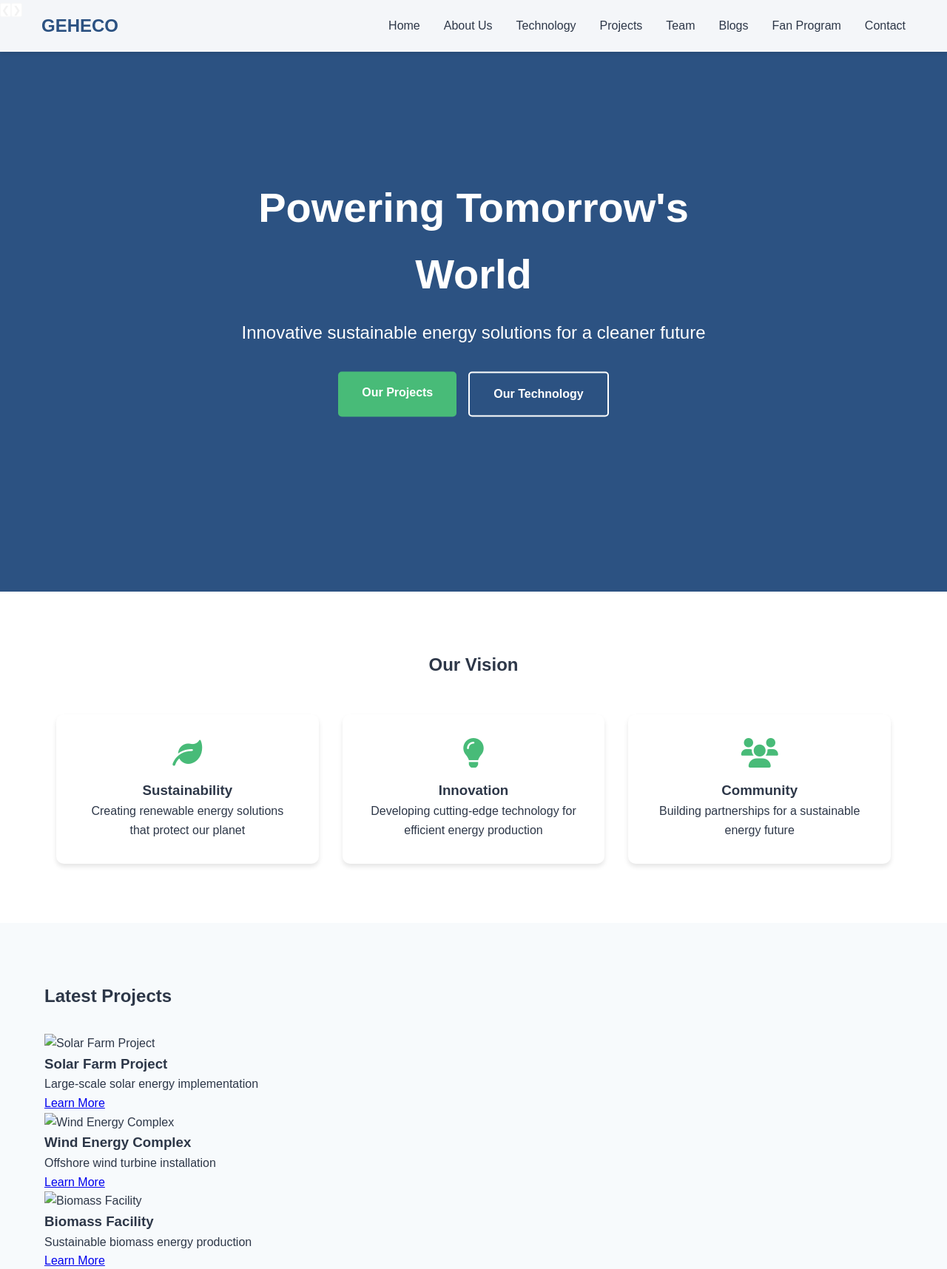
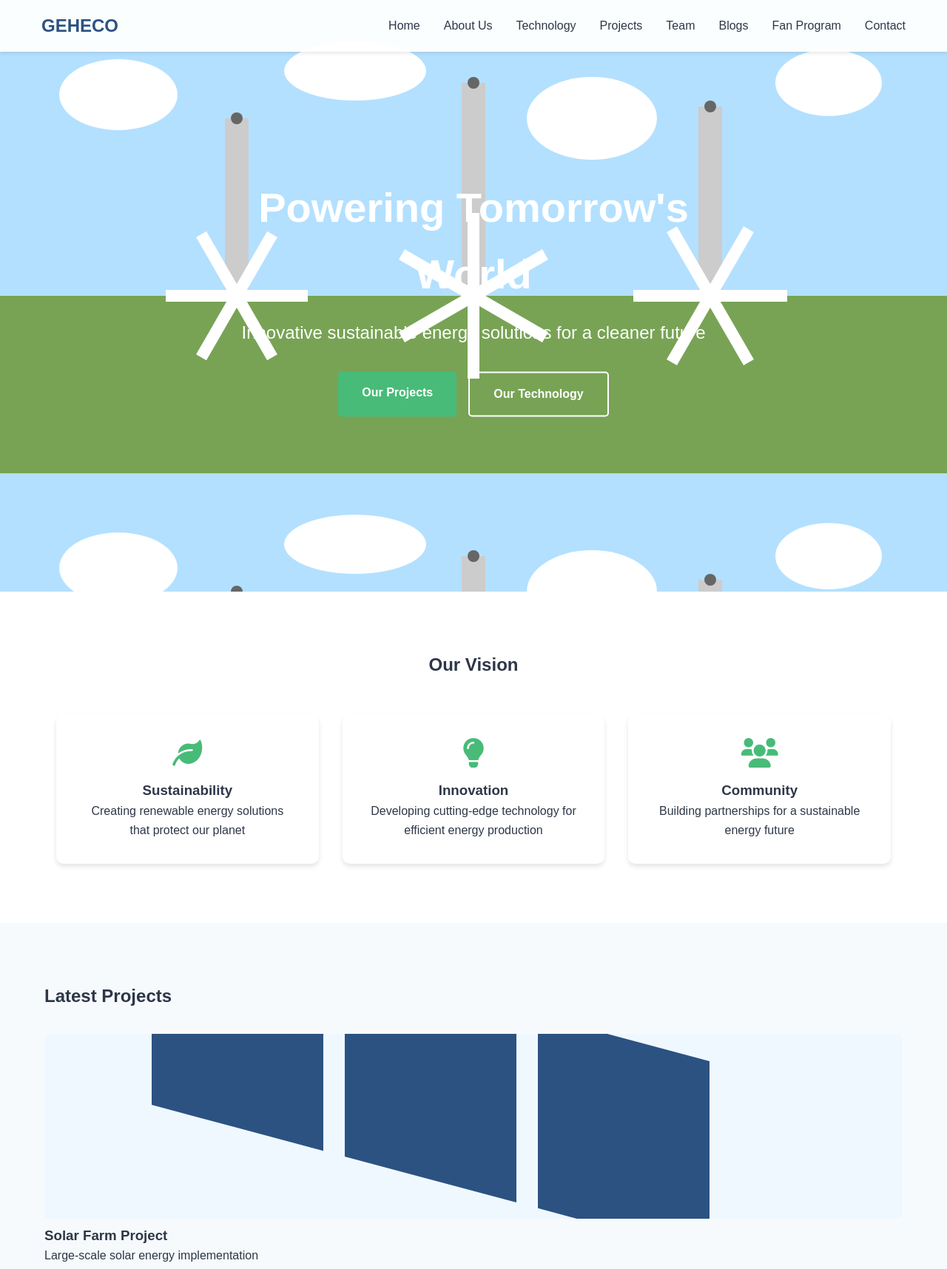
Before and after one commit to aayushbhat14/geheco, a plain HTML site: page index.html in a window 1280 px wide. Shown: the top 1716 px of the page at 74% size. Drawn offline with Linux system fonts and the light colour scheme.

Commit message:
Complete website with fixed SVG images

```diff
--- a/css/styles.css
+++ b/css/styles.css
@@ -162,6 +162,27 @@ body {
     color: var(--light-text);
 }
 
+.hero-slide {
+    position: absolute;
+    top: 0;
+    left: 0;
+    width: 100%;
+    height: 100%;
+    opacity: 0;
+    transition: opacity 0.5s ease-in-out;
+}
+
+.hero-slide.active {
+    opacity: 1;
+}
+
+.hero-slide img,
+.hero-slide svg {
+    width: 100%;
+    height: 100%;
+    object-fit: cover;
+}
+
 /* Vision Section */
 .vision {
     padding: 5rem 0;
@@ -208,6 +229,14 @@ body {
 .project-slider {
     margin-top: 2rem;
     position: relative;
+}
+
+.project-card img,
+.project-card svg {
+    width: 100%;
+    height: 250px;
+    object-fit: cover;
+    border-radius: 8px 8px 0 0;
 }
 
 /* Technologies Section */
--- a/js/slider.js
+++ b/js/slider.js
@@ -2,16 +2,16 @@
 const heroSliderConfig = {
     images: [
         {
-            url: 'images/hero-1.jpg',
-            alt: 'Sustainable Energy Solutions'
+            url: 'images/svg/hero-1.svg',
+            alt: 'Solar Energy Solutions'
         },
         {
-            url: 'images/hero-2.jpg',
-            alt: 'Green Technology'
+            url: 'images/svg/hero-2.svg',
+            alt: 'Wind Energy Technology'
         },
         {
-            url: 'images/hero-3.jpg',
-            alt: 'Renewable Energy'
+            url: 'images/svg/hero-3.svg',
+            alt: 'Biomass Energy Plant'
         }
     ],
     interval: 5000 // 5 seconds
@@ -23,22 +23,21 @@ const projectSliderConfig = {
         {
             title: 'Solar Farm Project',
             description: 'Large-scale solar energy implementation',
-            image: 'images/project-1.jpg'
+            image: 'images/svg/project-1.svg'
         },
         {
             title: 'Wind Energy Complex',
             description: 'Offshore wind turbine installation',
-            image: 'images/project-2.jpg'
+            image: 'images/svg/project-2.svg'
         },
         {
             title: 'Biomass Facility',
             description: 'Sustainable biomass energy production',
-            image: 'images/project-3.jpg'
+            image: 'images/svg/project-3.svg'
         }
     ],
     interval: 4000 // 4 seconds
 };
-
 class Slider {
     constructor(elementId, config, type) {
         this.element = document.getElementById(elementId);
```
